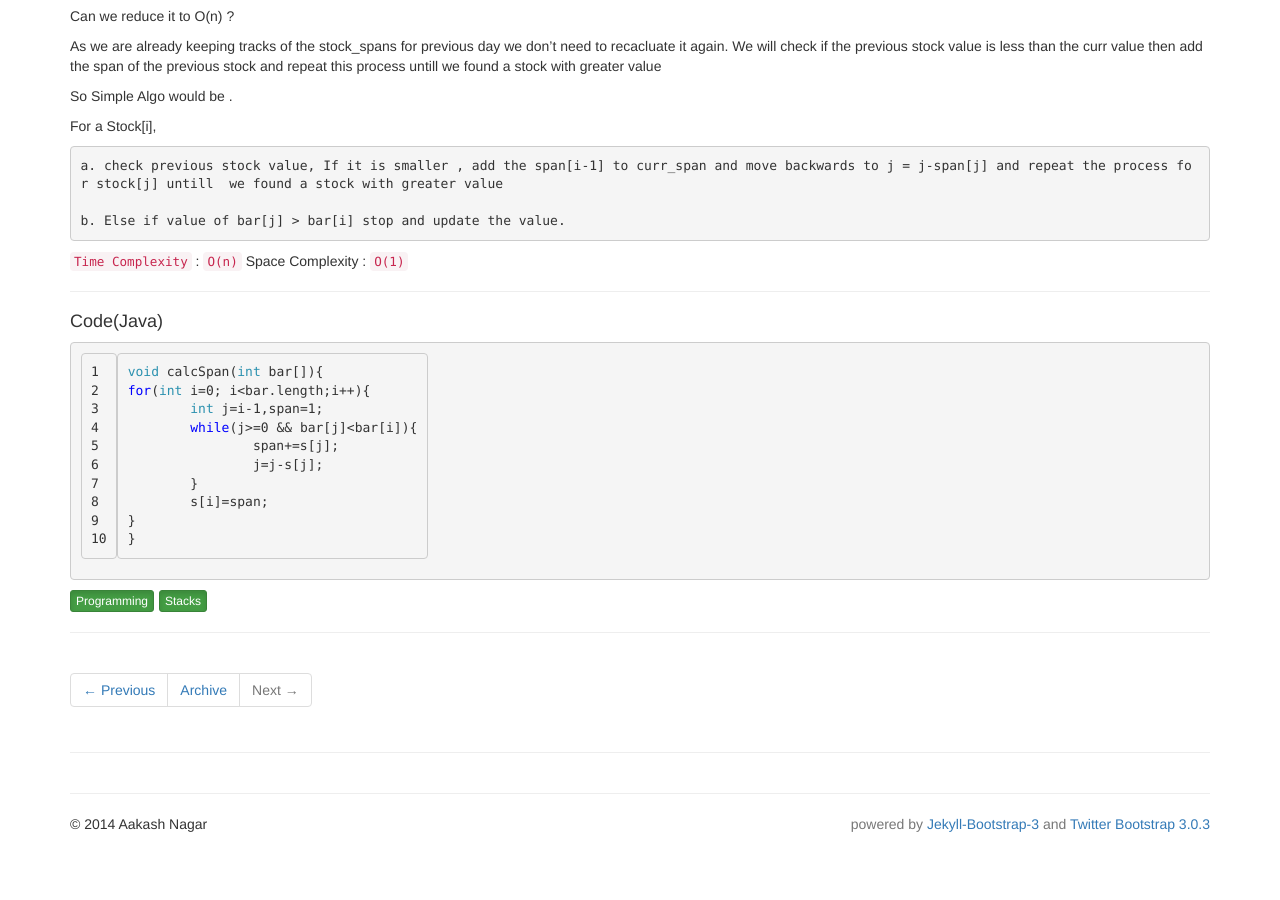
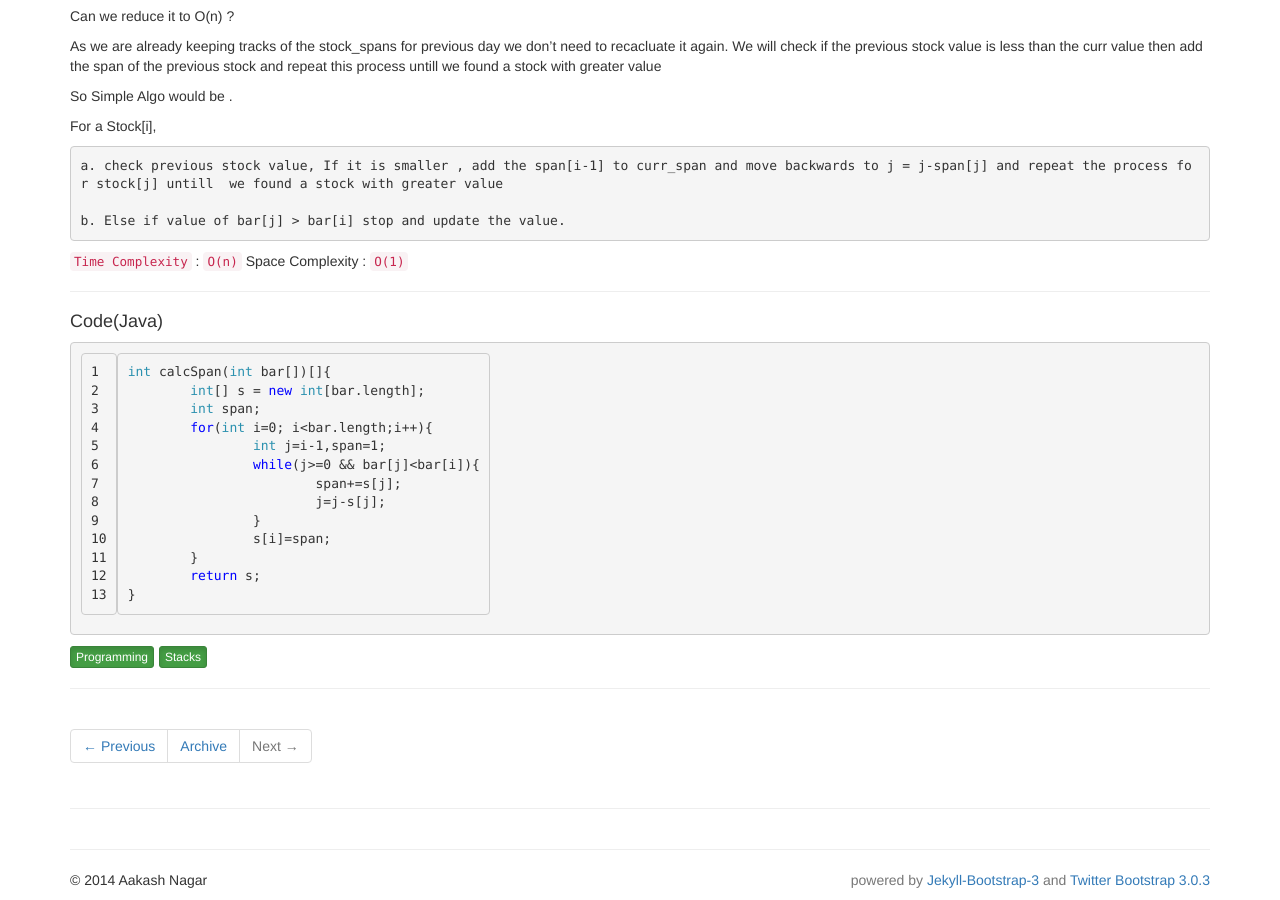
Before and after one commit to aakash01/aakash01.github.io, a Jekyll site: the page built from _posts/2014-03-16-finding-spans.md, in a window 1280 px wide and 900 px high, scrolled down 1489 px. Built offline with Jekyll 4.4.1, drawn with Linux system fonts in a browser that asks for light colours; nearby versions of some CDN libraries; library files that are not in the unit come from our copies; before the commit the page ends 2333 px from its top, so only the background shows below that.

Commit message:
Added solution : Finding Spans

```diff
--- a/_posts/2014-03-16-finding-spans.md
+++ b/_posts/2014-03-16-finding-spans.md
@@ -68,15 +68,18 @@ For a Stock[i],
 
 {% highlight java linenos %}
 
-void calcSpan(int bar[]){
-for(int i=0; i<bar.length;i++){
-	int j=i-1,span=1;
-	while(j>=0 && bar[j]<bar[i]){
-		span+=s[j];
-		j=j-s[j];
+int calcSpan(int bar[])[]{
+	int[] s = new int[bar.length];
+	int span;
+	for(int i=0; i<bar.length;i++){
+		int j=i-1,span=1;
+		while(j>=0 && bar[j]<bar[i]){
+			span+=s[j];
+			j=j-s[j];
+		}
+		s[i]=span;
 	}
-	s[i]=span;
-}
+	return s;
 }
 
 {% endhighlight %}
```
